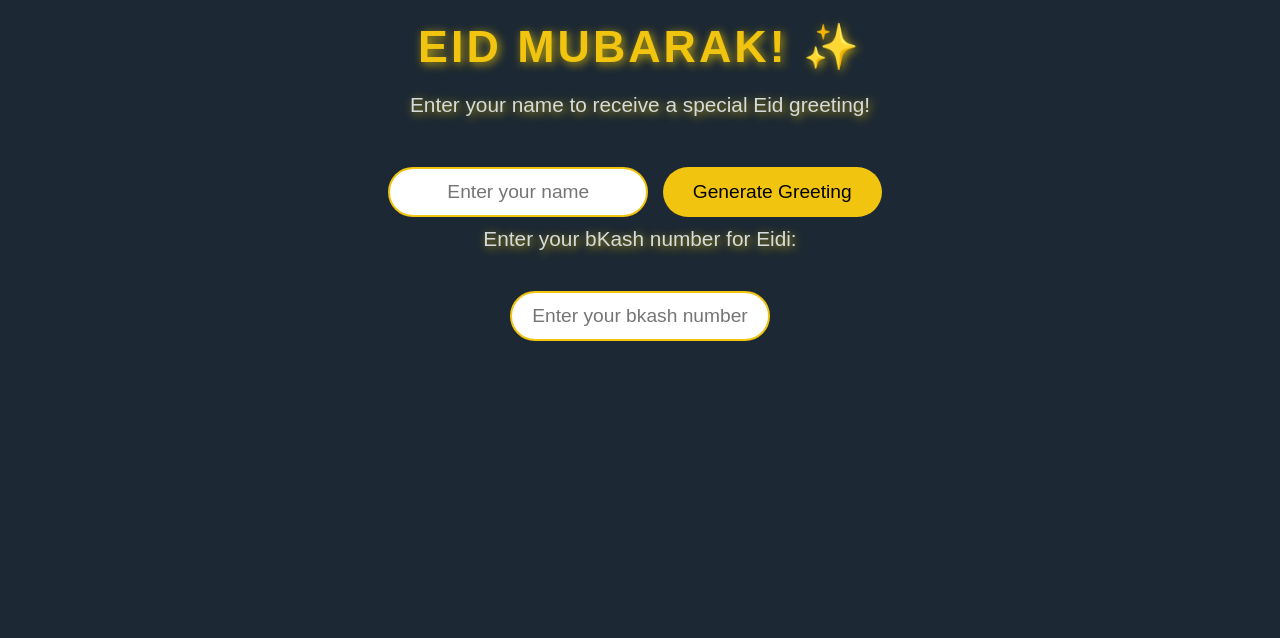
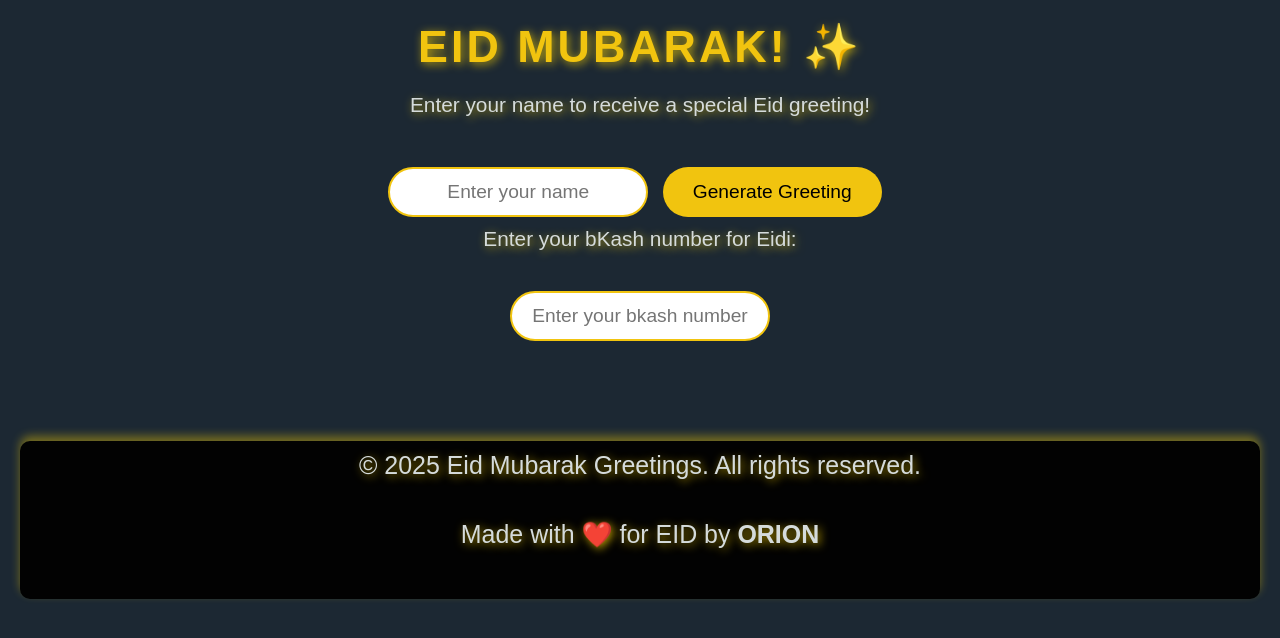
Before and after one commit to nasablueberry/Eid-Wish, a plain HTML site: page index.html in a window 1280 px wide. Drawn offline with nearby package versions, Linux system fonts and the light colour scheme.

Commit message:
Update index with salami.html

```diff
--- a/index.html
+++ b/index.html
@@ -272,5 +272,9 @@
             document.getElementById("nameInput").value = "";
         }
     </script>
+        <footer style="margin-top: 100px; padding: 10px; background: #020202; text-align: center; color: black; font-size: 1.2em; border-radius: 10px; box-shadow: 0 -5px 10px rgba(255, 215, 0, 0.4);">
+        <p>&copy; 2025 Eid Mubarak Greetings. All rights reserved.</p>
+        <p>Made with ❤️ for EID by <b>ORION</b></p>
+    </footer>
 </body>
 </html>
```
